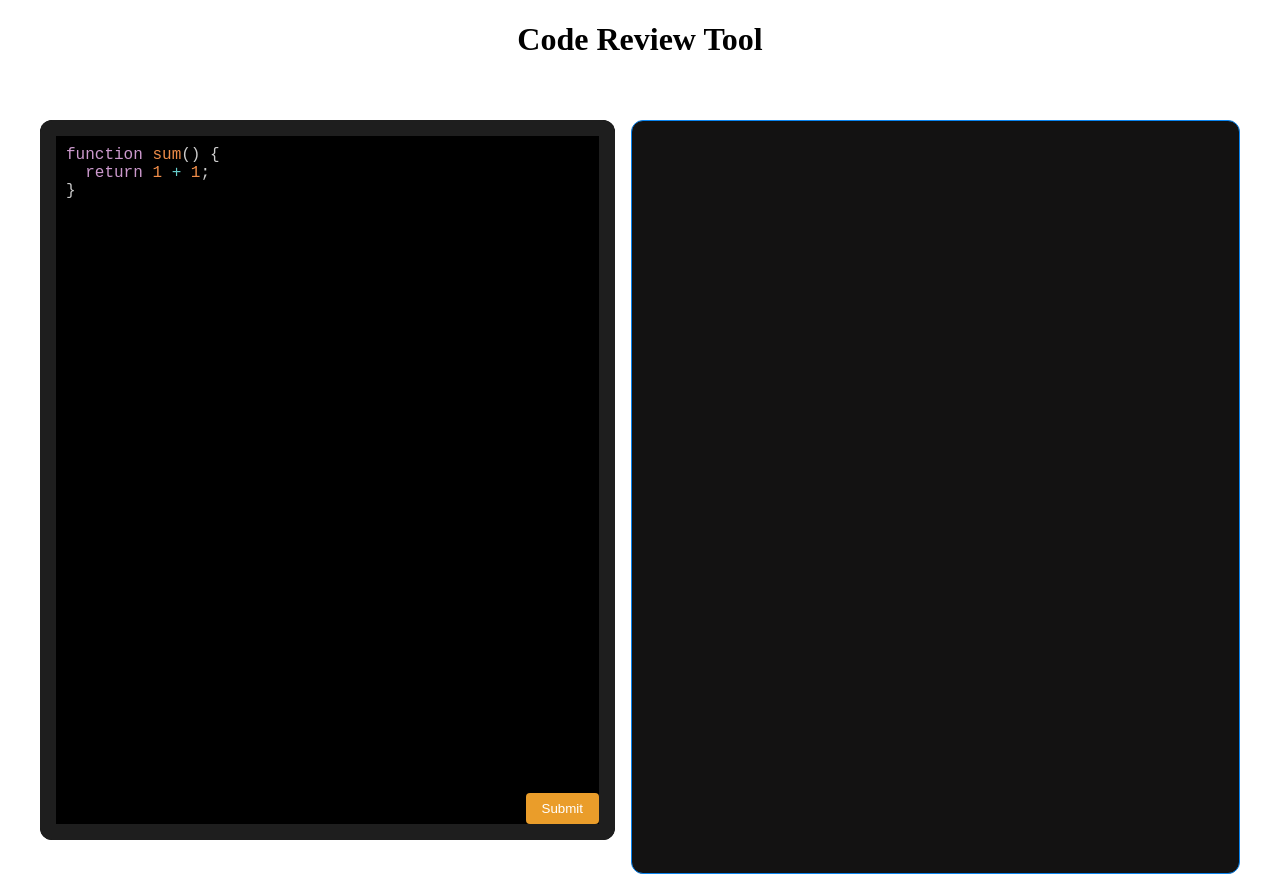
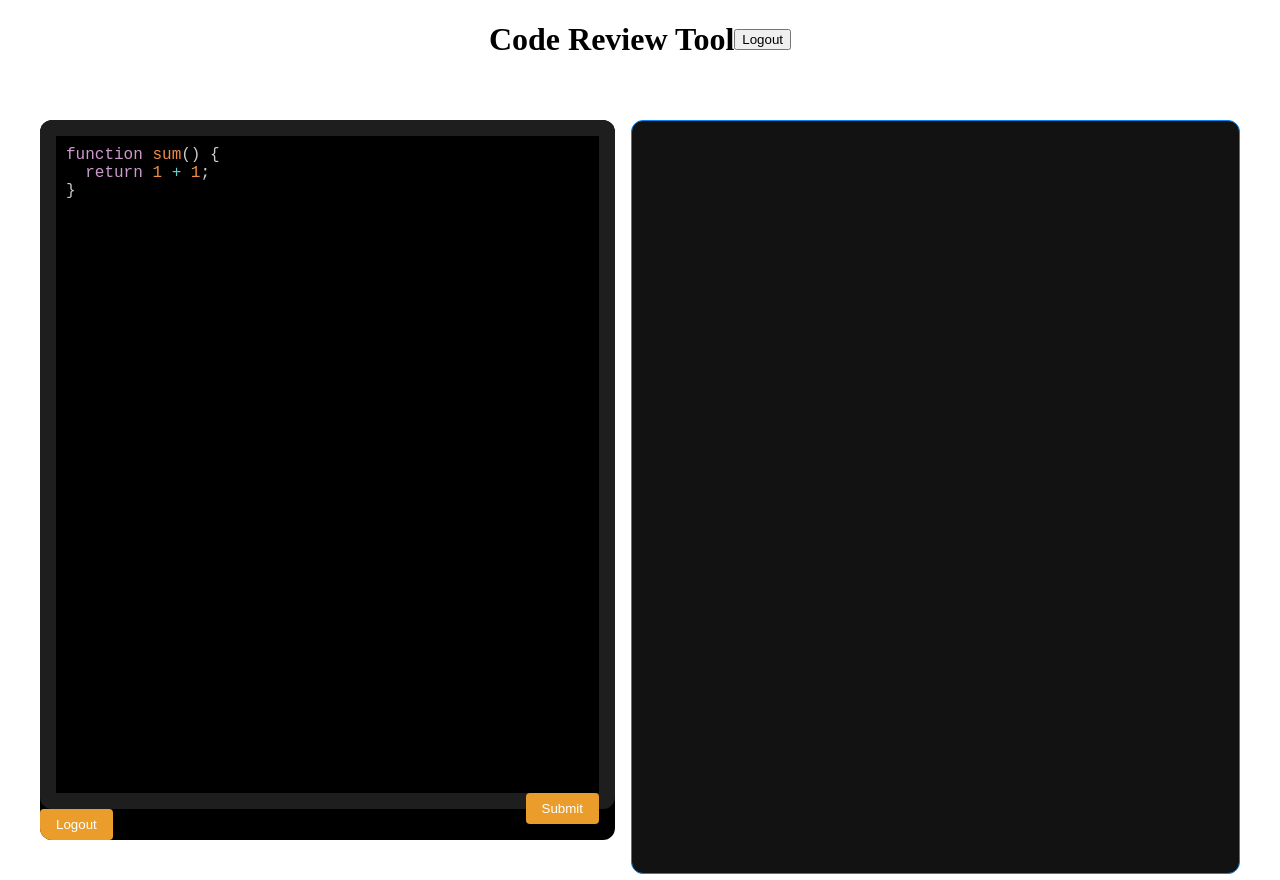
Before and after one commit to triggereddown/AlfredCodeV2, a React (Vite) app in the folder frontend/: page /home in a window 1280 px wide. Built offline with nearby package versions, Linux system fonts and the light colour scheme.

Commit message:
Implemented Logout Functionality

```diff
--- a/frontend/src/components/Home.jsx
+++ b/frontend/src/components/Home.jsx
@@ -7,8 +7,11 @@ import axios from "axios";
 import rehypeHighlight from "rehype-highlight";
 import "highlight.js/styles/github-dark.css";
 import Markdown from "react-markdown";
+import toast from "react-hot-toast";
+import { useNavigate } from "react-router-dom";
 
 const Home = () => {
+  const navigate = useNavigate();
   const [code, setCode] = useState(`function sum() {
   return 1 + 1;
 }`);
@@ -29,10 +32,27 @@ const Home = () => {
     }
   }
 
+  const LogoutHandler = async () => {
+    try {
+      const response = await axios.get(
+        "http://localhost:3000/api/v1/user/logout"
+      );
+      if (response.data.success) {
+        toast.success(response.data.message);
+        navigate("/login");
+      }
+    } catch (err) {
+      console.log(err);
+    }
+  };
+
   return (
     <>
       <div className="header">
         <h1>Code Review Tool</h1>
+        <div>
+          <button>Logout</button>
+        </div>
       </div>
       <main>
         <div className="left">
@@ -55,6 +75,11 @@ const Home = () => {
           <div className="submitButton" onClick={reviewCode}>
             <button className="btn-btn-primary">Submit</button>
           </div>
+          <div>
+            <button onClick={LogoutHandler} className="btn-btn-primary">
+              Logout
+            </button>
+          </div>
         </div>
         <div className="right">
           <Markdown rehypePlugins={[rehypeHighlight]}>{review}</Markdown>
```
